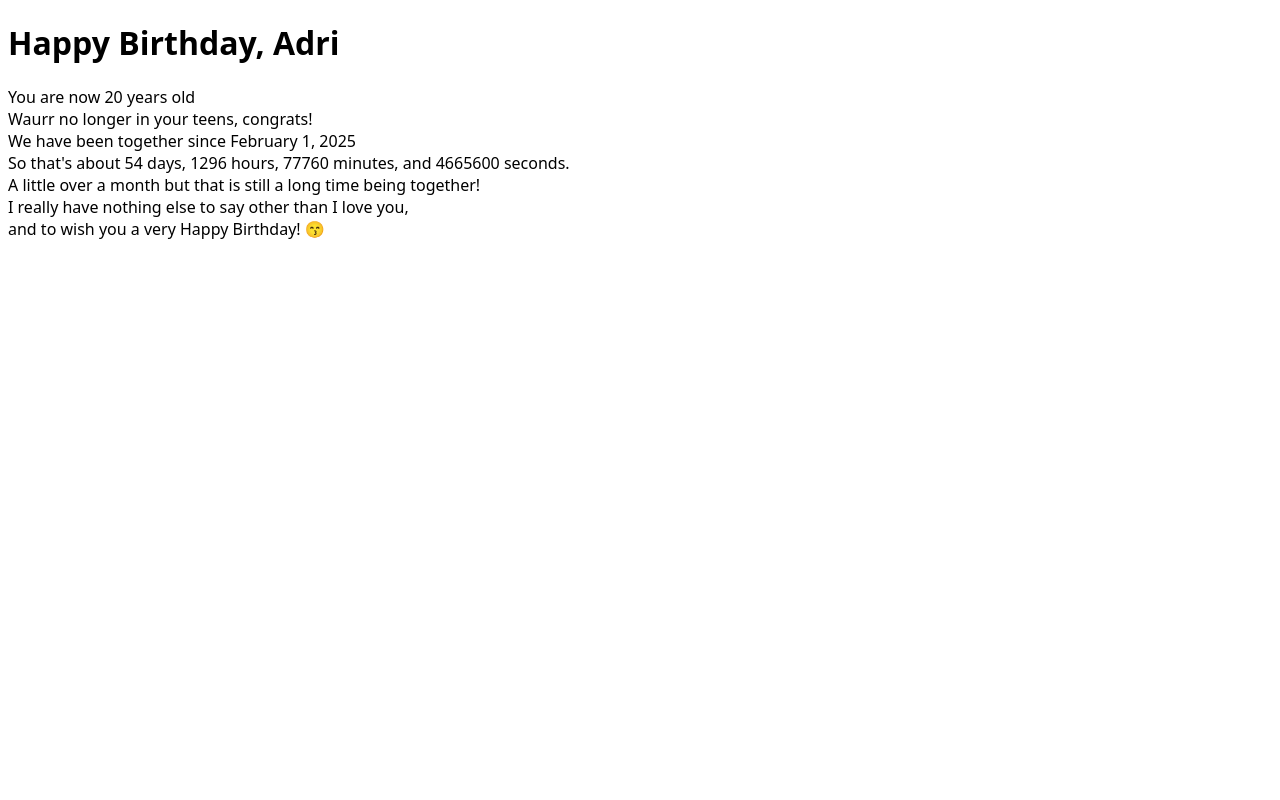
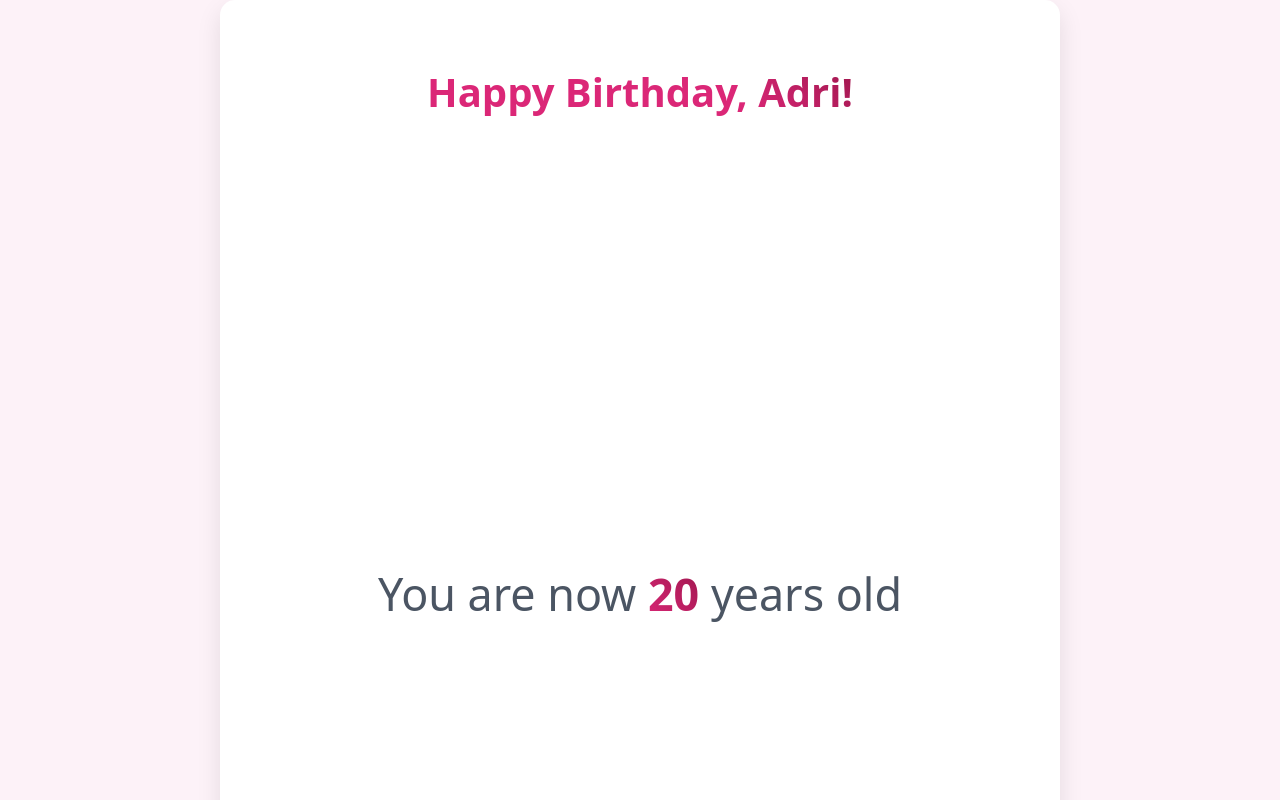
Before and after one commit to chrstn-sgrr/bdaygift, a plain HTML site: page bday-website/index.html in a window 1280 px wide. Shown: the top 800 px of the page. Drawn offline with Linux system fonts and the light colour scheme; a web font is replaced by a local one.

Commit message:
Add styling

```diff
--- a/bday-website/css/styles.css
+++ b/bday-website/css/styles.css
@@ -2,33 +2,166 @@ body {
     font-family: "Boldonse", system-ui, sans-serif;
     font-weight: 400;
     font-style: normal;
+    margin: 0;
+    padding: 0;
+    background-color: #fdf2f8; /* Light pink background */
+    color: #4b5563;
+    line-height: 1.6;
 }
 
-.boldonse-regular {
-    font-family: "Boldonse", system-ui, sans-serif;
-    font-weight: 400;
-    font-style: normal;
+.container {
+    max-width: 800px;
+    margin: 0 auto;
+    padding: 20px;
+    background-color: white;
+    box-shadow: 0 10px 25px rgba(0, 0, 0, 0.1);
+    border-radius: 15px;
+    min-height: 100vh;
 }
 
-.youtube-video {
-    margin: 40px auto;
-    max-width: 800px;
+header {
+    text-align: center;
+    padding: 40px 0;
+    margin-bottom: 30px;
+    position: relative;
+    overflow: hidden;
 }
 
-.video-container {
-    position: relative;
-    padding-bottom: 56.25%; /* 16:9 aspect ratio */
-    height: 0;
-    overflow: hidden;
-    border-radius: 10px;
-    box-shadow: 0 4px 8px rgba(0, 0, 0, 0.2);
+h1 {
+    font-size: 2.5rem;
+    margin: 0;
+    color: #db2777;
+    opacity: 0;
+    transform: translateY(20px);
+    animation: fadeInUp 1.5s ease forwards;
 }
 
-.video-container iframe {
+.name {
+    font-weight: bold;
+    background: linear-gradient(45deg, #db2777, #9d174d);
+    -webkit-background-clip: text;
+    background-clip: text;
+    color: transparent;
+    display: inline-block;
+}
+
+.paragraph {
+    padding: 20px;
+    font-size: 1.1rem;
+    line-height: 1.8;
+    text-align: center;
+}
+
+.paragraph p {
+    margin-bottom: 30px;
+}
+
+/* Gradient text effect for highlighted words */
+.highlight {
+    background: linear-gradient(45deg, #db2777, #9d174d);
+    -webkit-background-clip: text;
+    background-clip: text;
+    color: transparent;
+    font-weight: 600;
+}
+
+/* Full-screen sections */
+.fullscreen-section {
+    min-height: 100vh;
+    display: flex;
+    flex-direction: column;
+    justify-content: center;
+    align-items: center;
+    padding: 20px;
+    box-sizing: border-box;
+    opacity: 0;
+    transform: translateY(20px);
+}
+
+/* Make the text in sections larger and responsive */
+.fullscreen-section p {
+    font-size: 7vw; /* Responsive font size based on viewport width */
+    line-height: 1.4;
+    text-align: center;
+    max-width: 90%;
+    margin: 0;
+    padding: 0;
+}
+
+/* Make highlighted text stand out more */
+.highlight {
+    background: linear-gradient(45deg, #db2777, #9d174d);
+    -webkit-background-clip: text;
+    background-clip: text;
+    color: transparent;
+    font-weight: 600;
+    display: inline-block; /* Helps with the gradient text effect */
+}
+
+/* Media queries for different screen sizes */
+@media (min-width: 768px) {
+    .fullscreen-section p {
+        font-size: 5vw; /* Slightly smaller on larger screens */
+    }
+}
+
+@media (min-width: 1024px) {
+    .fullscreen-section p {
+        font-size: 3.5vw; /* Even smaller on desktop */
+        max-width: 80%;
+    }
+}
+
+/* For very small screens */
+@media (max-width: 320px) {
+    .fullscreen-section p {
+        font-size: 8vw; /* Larger on very small screens */
+    }
+}
+
+/* Animations */
+@keyframes fadeInUp {
+    from {
+        opacity: 0;
+        transform: translateY(20px);
+    }
+    to {
+        opacity: 1;
+        transform: translateY(0);
+    }
+}
+
+@keyframes fadeIn {
+    from {
+        opacity: 0;
+    }
+    to {
+        opacity: 1;
+    }
+}
+
+/* Heart decoration */
+.heart {
     position: absolute;
-    top: 0;
-    left: 0;
-    width: 100%;
-    height: 100%;
-    border-radius: 10px;
+    font-size: 20px;
+    color: #db2777;
+    opacity: 0;
+    animation: floatHeart 6s ease-in-out infinite;
 }
+
+@keyframes floatHeart {
+    0% {
+        transform: translateY(0) rotate(0deg);
+        opacity: 0;
+    }
+    10% {
+        opacity: 0.8;
+    }
+    90% {
+        opacity: 0.2;
+    }
+    100% {
+        transform: translateY(-100vh) rotate(360deg);
+        opacity: 0;
+    }
+}
--- a/bday-website/index.html
+++ b/bday-website/index.html
@@ -7,26 +7,49 @@
     <link rel="preconnect" href="https://fonts.googleapis.com">
     <link rel="preconnect" href="https://fonts.gstatic.com" crossorigin>
     <link rel="stylesheet" href="css/styles.css">
-    <link href="https://fonts.googleapis.com/css2?family=Boldonse&display=swap" rel="stylesheet">
+    <link href="https://fonts.googleapis.com/css2?family=Dancing+Script:wght@400;700&family=Montserrat:wght@300;400;600&display=swap" rel="stylesheet">
 </head>
 <body>
     <div class="container">
         <header>
-            <h1>Happy Birthday, <span class="name">Adri</span></h1>
+            <h1>Happy Birthday, <span class="name">Adri!</span></h1>
         </header>
 
-        <section class="paragraph">
-            <p>
-            You are now 20 years old<br>
-            Waurr no longer in your teens, congrats! <br>
-            We have been together since February 1, 2025 <br>
-            So that's about 54 days, 1296 hours, 77760 minutes, and 4665600 seconds. <br>
-            A little over a month but that is still a long time being together! <br>
-            I really have nothing else to say other than I love you, <br>
-            and to wish you a very Happy Birthday! 😙 <br>
-            </p>
+        <section class="fullscreen-section" id="section1">
+            <p>You are now <span class="highlight">20</span> years old</p>
+        </section>
+
+        <section class="fullscreen-section" id="section2">
+            <p>Waurr no longer in your teens, congrats!</p>
+        </section>
+
+        <section class="fullscreen-section" id="section3">
+            <p>But in all seriousness, we have been together since <span class="highlight">February 1, 2025</span></p>
+        </section>
+
+        <section class="fullscreen-section" id="section4">
+            <p>So that's about <span class="highlight">54 days, 1296 hours, 77760 minutes, and 4665600 seconds.</span></p>
+        </section>
+
+        <section class="fullscreen-section" id="section5">
+            <p>A little over a month but that is still a long time being together!</p>
+        </section>
+
+        <section class="fullscreen-section" id="section6">
+            <p>I really have nothing else to say other than <span class="highlight">I love you,</span></p>
+        </section>
+
+        <section class="fullscreen-section" id="section7">
+            <p>and to wish you a very <span class="highlight">Happy Birthday!</span> 😙</p>
+        </section>
+
+        <section class="fullscreen-section" id="section8">
+            <p>love, <span class="highlight">Lui :3</span></p>
         </section>
 
     </div>
+
+    <!-- JavaScript for animations -->
+    <script src="js/script.js"></script>
 </body>
 </html>
--- a/bday-website/js/script.js
+++ b/bday-website/js/script.js
@@ -0,0 +1,41 @@
+document.addEventListener('DOMContentLoaded', function() {
+    // Create floating hearts
+    createFloatingHearts();
+
+    // Animate sections on scroll
+    const sections = document.querySelectorAll('.fullscreen-section');
+
+    // Set up intersection observer
+    const observer = new IntersectionObserver((entries) => {
+        entries.forEach(entry => {
+            if (entry.isIntersecting) {
+                entry.target.style.animation = 'fadeInUp 1s ease forwards';
+            }
+        });
+    }, { threshold: 0.1 });
+
+    // Observe each section
+    sections.forEach(section => {
+        observer.observe(section);
+    });
+});
+
+// Function to create floating hearts
+function createFloatingHearts() {
+    const container = document.querySelector('.container');
+    const heartSymbols = ['❤️', '💕', '💖', '💗', '💓'];
+
+    // Create 15 hearts
+    for (let i = 0; i < 15; i++) {
+        const heart = document.createElement('div');
+        heart.classList.add('heart');
+        heart.textContent = heartSymbols[Math.floor(Math.random() * heartSymbols.length)];
+
+        // Random position and delay
+        heart.style.left = Math.random() * 100 + '%';
+        heart.style.animationDelay = Math.random() * 10 + 's';
+        heart.style.fontSize = (Math.random() * 20 + 10) + 'px';
+
+        container.appendChild(heart);
+    }
+}
```
